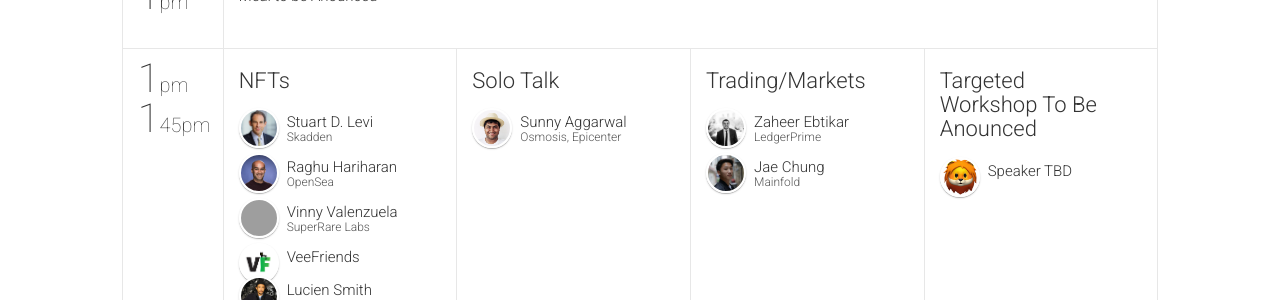
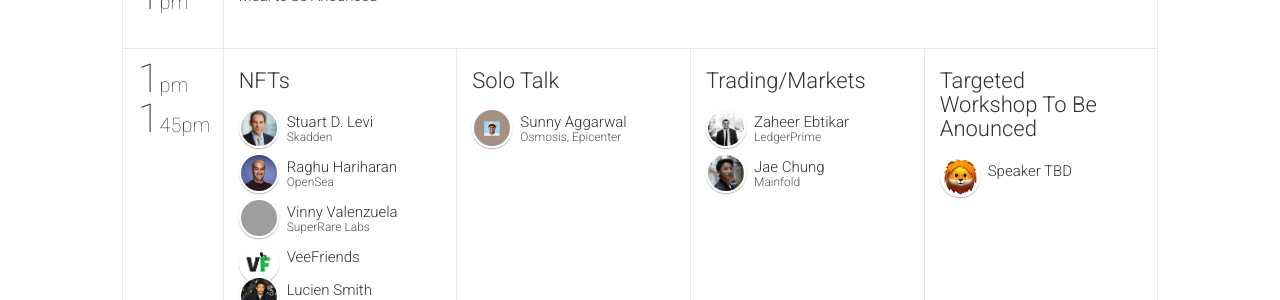
Before and after one commit to BlockchainAtColumbia/ledgerfest-2019, a Jekyll site: the page built from schedule.html, in a window 1280 px wide and 900 px high, scrolled down 1260 px. Shown: the part 149-449 px from the top of the window. Built offline with Jekyll 4.4.1, drawn with Linux system fonts in a browser that asks for light colours; nearby versions of some CDN libraries; comment, search, counter and statistics services are not loaded; grey boxes are pictures that could not be loaded.

Commit message:
Update speakers.yml

```diff
--- a/_data/speakers.yml
+++ b/_data/speakers.yml
@@ -25,7 +25,7 @@
   company: "Osmosis, Epicenter"
   title: "Co-Founder"
   bio: 'Sunny Aggarwal is a Co-Founder of <a href="https://messari.io/asset/osmosis/profile" target="_blank">Osmosis Labs</a>, a developer team building the Osmosis Zone AMM laboratory on the Cosmos SDK. Osmosis is an advanced Automated Market-Making (AMM) protocol focused on privacy, AMM design, and the rapidly expanding interchain. Privacy is a fundamental right, and to protect users from MEV (“Miner” Extractable Value), Osmosis is developing cutting-edge techniques to encrypt transactions in the mempool and assure fair execution without frontrunning. An OG of the industry, Sunny has been developing blockchain technologies since he was an engineering student at UC Berkeley, where he co-founded the world-renowned Blockchain at Berkeley student org.'
-  thumbnailUrl: SunnyArggwal.jpg
+  thumbnailUrl: SunnyLightBluel.jpeg
   rockstar: false
 #-
  # id: 4
```
